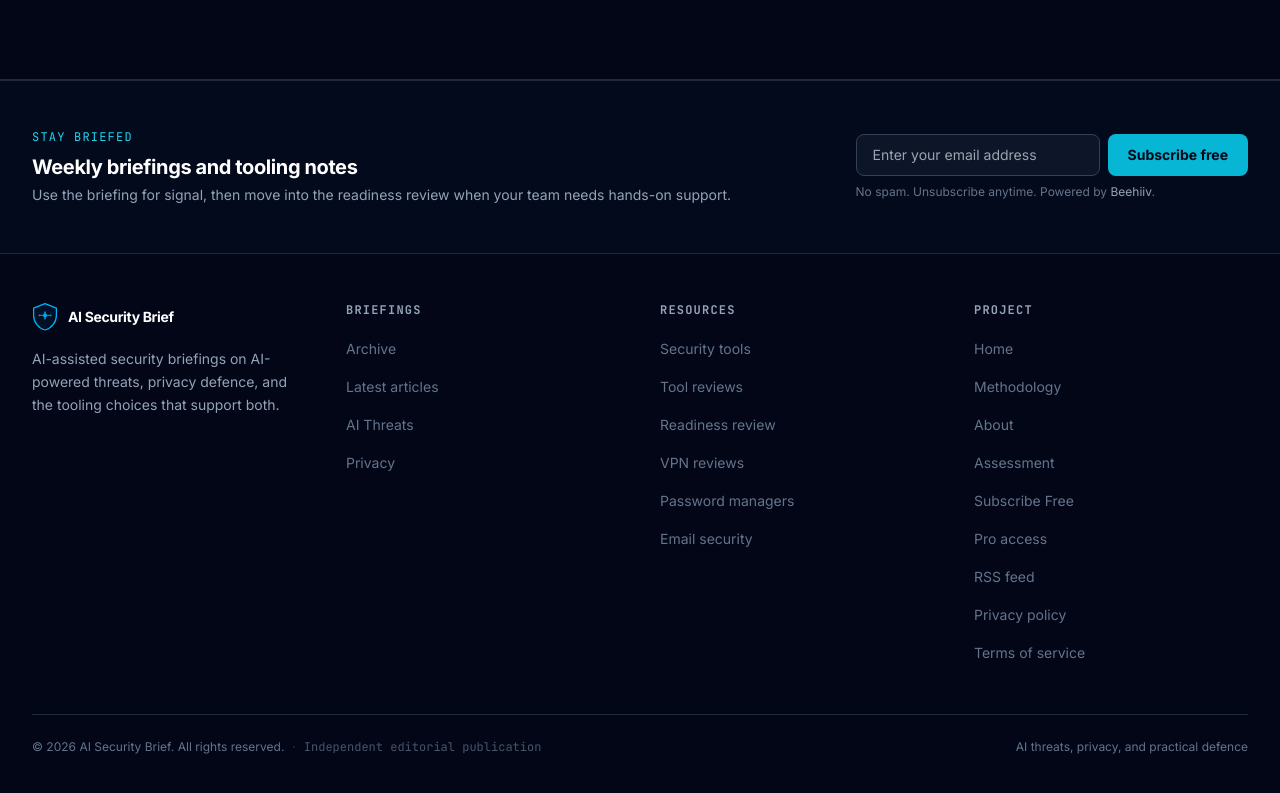
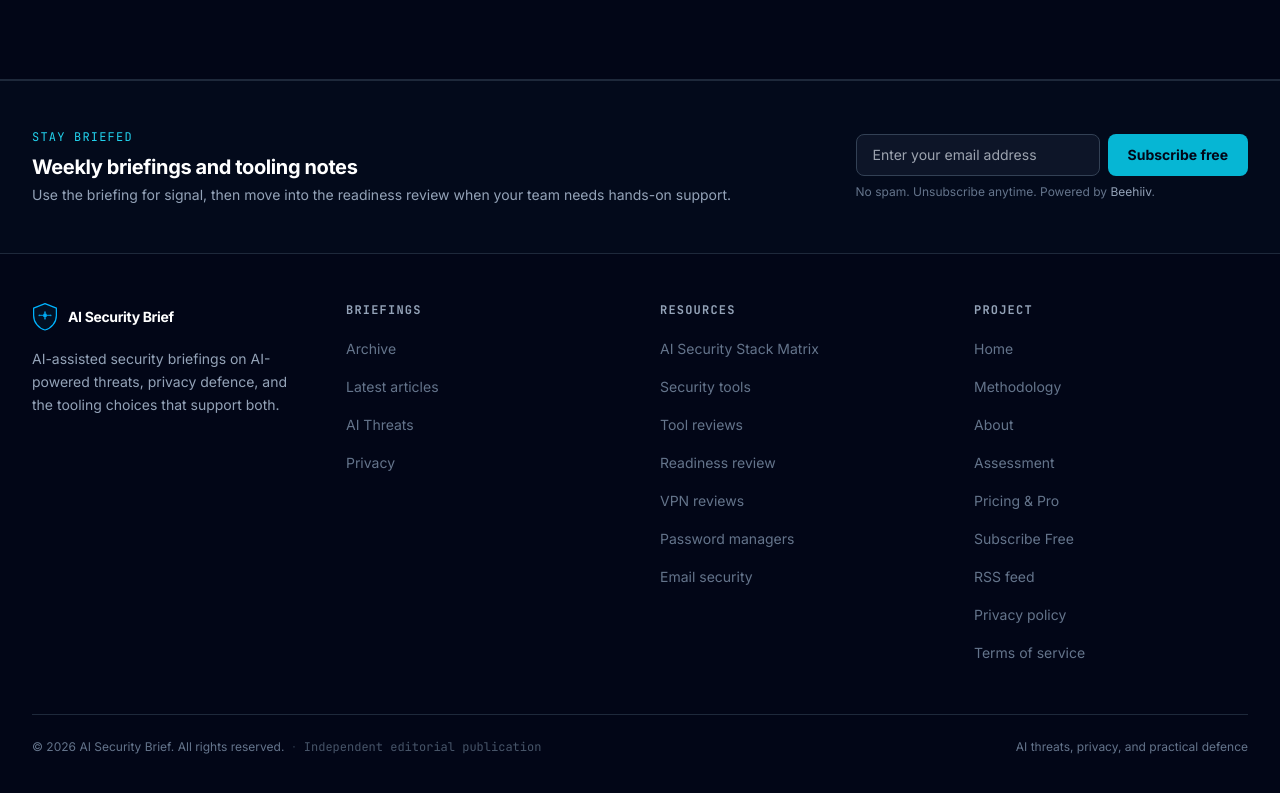
Before and after one commit to joshcabana/security-brief, a Next.js app: page /assessment in a window 1280 px wide. Shown: the part 2598-3391 px from the top of the page. Built offline with nearby package versions, Linux system fonts and the light colour scheme; no server answers.

Commit message:
feat: add pricing, matrix, and assessment pages to sitemap and footer navigation

```diff
--- a/app/sitemap.ts
+++ b/app/sitemap.ts
@@ -24,7 +24,10 @@ export default async function sitemap(): Promise<MetadataRoute.Sitemap> {
     { url: siteUrl, lastModified: new Date(), changeFrequency: 'daily', priority: 1.0 },
     { url: buildSiteUrl('/blog'), lastModified: new Date(), changeFrequency: 'daily', priority: 0.9 },
     { url: buildSiteUrl('/reviews'), lastModified: new Date(), changeFrequency: 'weekly', priority: 0.8 },
+    { url: buildSiteUrl('/pricing'), lastModified: new Date(), changeFrequency: 'weekly', priority: 0.9 },
+    { url: buildSiteUrl('/matrix'), lastModified: new Date(), changeFrequency: 'weekly', priority: 0.9 },
     { url: buildSiteUrl('/pro'), lastModified: new Date(), changeFrequency: 'weekly', priority: 0.9 },
+    { url: buildSiteUrl('/assessment'), lastModified: new Date(), changeFrequency: 'monthly', priority: 0.8 },
     { url: buildSiteUrl('/tools'), lastModified: new Date(), changeFrequency: 'weekly', priority: 0.8 },
     { url: buildSiteUrl('/newsletter'), lastModified: new Date(), changeFrequency: 'monthly', priority: 0.7 },
     { url: buildSiteUrl('/status'), lastModified: new Date(), changeFrequency: 'weekly', priority: 0.4 },
--- a/components/Footer.tsx
+++ b/components/Footer.tsx
@@ -15,6 +15,7 @@ const footerSections = [
   {
     title: 'Resources',
     links: [
+      { label: 'AI Security Stack Matrix', href: '/matrix' },
       { label: 'Security tools', href: '/tools' },
       { label: 'Tool reviews', href: '/reviews' },
       { label: 'Readiness review', href: '/assessment' },
@@ -30,8 +31,8 @@ const footerSections = [
       { label: 'Methodology', href: '/methodology' },
       { label: 'About', href: '/about' },
       { label: 'Assessment', href: '/assessment' },
+      { label: 'Pricing & Pro', href: '/pricing' },
       { label: 'Subscribe Free', href: '/subscribe' },
-      { label: 'Pro access', href: '/pro' },
       { label: 'RSS feed', href: '/feed.xml', external: true },
       { label: 'Privacy policy', href: '/privacy' },
       { label: 'Terms of service', href: '/terms' },
```
